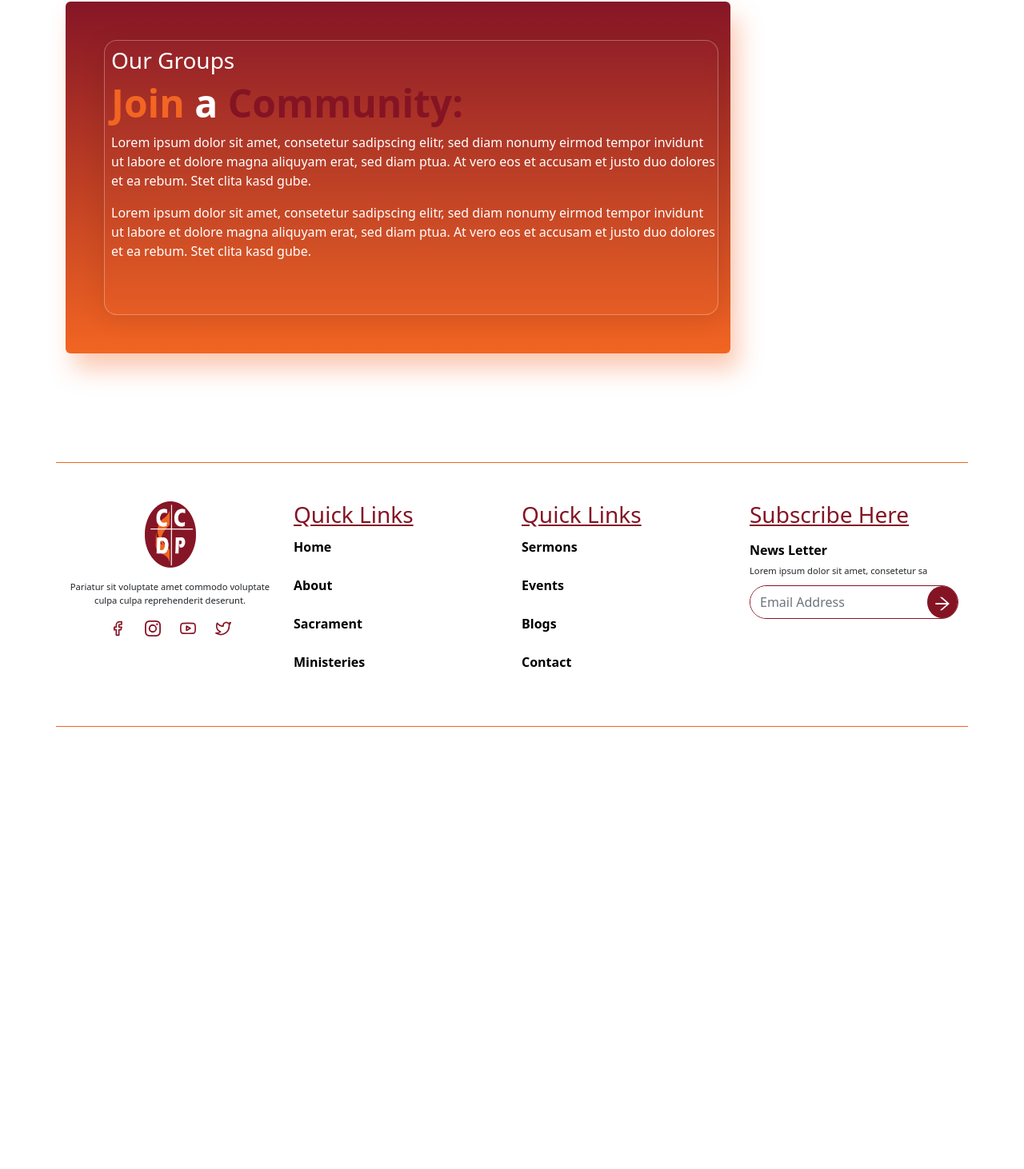
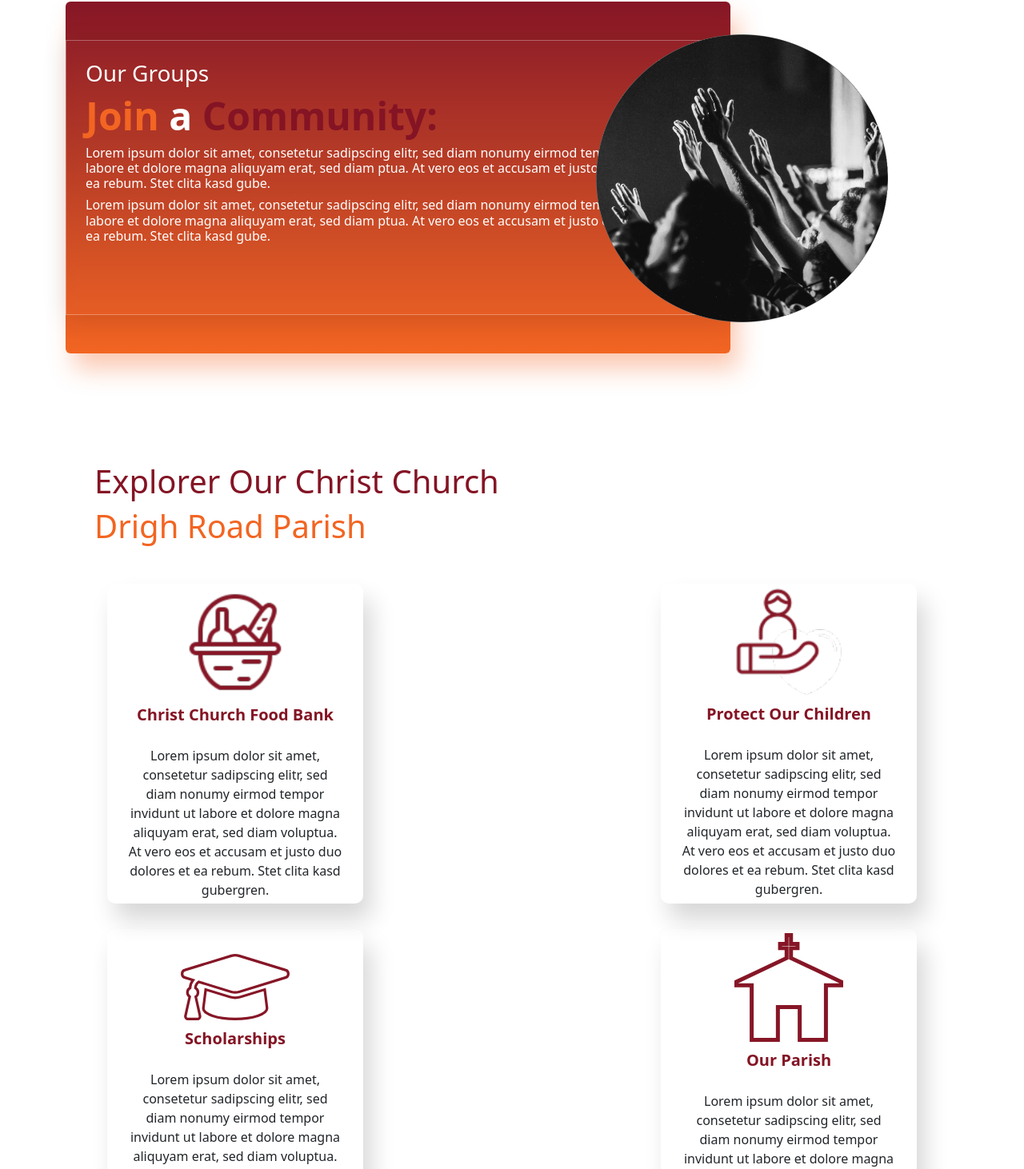
Before and after one commit to JoushwaS/christ-church-website, a React (Create React App) app: page / in a window 1280 px wide. Shown: the part 1231-2693 px from the top of the page at 80% size. Before the commit the page ends 2140 px from the top, so only its background shows below. Built offline with nearby package versions, Linux system fonts and the light colour scheme; the HTML template or start-up script is replaced by a standard one.

Commit message:
new components added on home page

```diff
--- a/src/assets/StyleSheets/Sass/Components/AboutComponent/AboutComponent.scss
+++ b/src/assets/StyleSheets/Sass/Components/AboutComponent/AboutComponent.scss
@@ -34,21 +34,28 @@
   border-radius: 10px;
 }
 
+@media #{$media-desktop-xxl} {
+  .overlay-img {
+    margin-left: 3rem;
+    margin-top: 5rem;
+    height: 40vh !important;
+  }
+}
+@media #{$media-desktop-xl} {
+  .overlay-img {
+    margin-left: 7rem;
+    margin-top: 2rem;
+    height: 50vh !important;
+  }
+}
 @media #{$media-desktop} {
   .overlay-img {
-    margin-left: 5rem;
+    margin-left: 3rem;
     margin-top: 2rem;
     height: 50vh !important;
   }
 }
 
-@media #{$media-desktop-xl} {
-  .overlay-img {
-    margin-left: 4rem;
-    margin-top: 2rem;
-    height: 40vh !important;
-  }
-}
 @media #{$media-tablet} {
   .overlay-img {
     height: 52vh !important;
@@ -58,16 +65,16 @@
 }
 @media #{$media-mobile-sm} {
   .overlay-img {
-    margin-left: 4rem;
-    margin-top: 3rem;
-    height: 48vh !important;
+    margin-left: 3rem;
+    margin-top: 5rem;
+    height: 40vh !important;
   }
 }
 
 @media #{$media-mobile-xsm} {
   .overlay-img {
-    margin-left: 1rem;
+    margin-left: 2rem;
     margin-top: 4rem;
-    height: 40vh !important;
+    height: 42vh !important;
   }
 }
--- a/src/assets/StyleSheets/Sass/Components/CommunityComponent/CommunityComponent.scss
+++ b/src/assets/StyleSheets/Sass/Components/CommunityComponent/CommunityComponent.scss
@@ -12,10 +12,10 @@
 }
 
 .child-container {
+  z-index: 1;
   height: 43vh !important;
-  width: 48rem;
   background: rgba(255, 255, 255, 0.01);
-  border-radius: 16px;
+  //   border-radius: 16px;
   box-shadow: 0 4px 30px rgba(0, 0, 0, 0.1);
   backdrop-filter: blur(5px);
   -webkit-backdrop-filter: blur(5px);
@@ -23,4 +23,45 @@
   //   height: 30vh !important;
   //   background: var($color-white) 0% 0% no-repeat padding-box;
   //   background: #ffffff 0% 0% no-repeat padding-box;
+  .child-content {
+    width: 48rem;
+  }
 }
+.community-img {
+  position: absolute;
+  z-index: 2;
+  margin-top: 2.6rem;
+  margin-left: -12rem;
+  max-height: 45%;
+  max-width: 100%;
+}
+
+@media #{$media-desktop} {
+  .community-img {
+    display: block;
+    margin-top: 2.6rem;
+    margin-left: -7rem;
+  }
+}
+
+@media #{$media-desktop-xxl} {
+  .community-img {
+    display: block;
+  }
+}
+@media #{$media-tablet} {
+  .community-img {
+    display: none;
+  }
+}
+@media #{$media-mobile-sm} {
+  .community-img {
+    display: none;
+  }
+}
+
+@media #{$media-mobile-xsm} {
+  .community-img {
+    display: none;
+  }
+}
--- /dev/null
+++ b/src/assets/StyleSheets/Sass/Components/ExplorerComponent/ExplorerComponent.scss
@@ -0,0 +1,27 @@
+@import "../../variables/variables.scss";
+
+.explorerComponentContainer {
+}
+
+.explorerItem {
+  width: 20rem;
+  height: 25rem;
+  box-shadow: 10px 20px 30px #00000029;
+  border-radius: 10px;
+  opacity: 1;
+  img {
+    max-width: 50%;
+    max-height: 80%;
+    margin-left: auto;
+    margin-right: auto;
+    display: block;
+    // object-fit: none;
+    // object-position: center center; // or 50% 50%
+  }
+}
+
+@media #{$media-mobile-xsm} {
+  .explorerItem {
+    height: 28rem;
+  }
+}
--- a/src/assets/StyleSheets/Sass/global.scss
+++ b/src/assets/StyleSheets/Sass/global.scss
@@ -4,6 +4,7 @@
 @import "../Sass//Components/HomeBanner//HomeBanner.scss";
 @import "../Sass//Components/AboutComponent/AboutComponent.scss";
 @import "../Sass//Components/CommunityComponent/CommunityComponent.scss";
+@import "../Sass//Components/ExplorerComponent/ExplorerComponent.scss";
 
 @import "../Sass/variables/variables.scss";
 
--- a/src/assets/StyleSheets/Sass/variables/variables.scss
+++ b/src/assets/StyleSheets/Sass/variables/variables.scss
@@ -11,8 +11,9 @@ $font-size-lg: $font-size-base * 1.7;
 $font-size-sm: 0.5rem !important    ;
 
 // media break points
-$media-desktop-xl: "only screen and (min-width : 2560px)";
-$media-desktop: "only screen and (min-width : 1024px)";
+$media-desktop-xxl: "only screen and (max-width : 2560px)";
+$media-desktop-xl: "only screen and (max-width : 1440px)";
+$media-desktop: "only screen and (max-width : 1024px)";
 $media-tablet: "only screen and (max-width : 768px)";
 $media-mobile: "only screen and (max-width : 600px)";
 $media-mobile-sm: "only screen and (max-width : 480px)";
--- a/src/components/CommunityComponent/CommunityComponent.js
+++ b/src/components/CommunityComponent/CommunityComponent.js
@@ -1,35 +1,41 @@
 import React from "react";
 import { GiSpiderMask } from "react-icons/gi";
-
+import CommunityComponentCircleImage from "../../assets/images/Ellipse1Main.png";
 function CommunityComponent() {
   return (
     <div className="text-white communityComponentContainer container-xl py-4">
+      {/*  */}
+
       <div className="row">
-        <div className="col-lg-9">
-          <div className="main-container p-5 d-flex flex-column rounded">
-            <div className="child-container ps-2 pt-2 pb-2">
+        <div className="col-lg-9 col-md-12 ">
+          <div className="main-container d-flex flex-column ps-0 pt-5 pb-5 d-flex flex-column rounded">
+            <div className="child-container d-flex ps-4 pt-4 pb-4">
               {" "}
+              <div className="child-content">
                 <h3 className="">Our Groups</h3>
                 <h1 className=" fw-semibold display-5">
                   <span className="color-secondary ">Join</span> a
                   <span className="color-primary"> Community: </span>
                 </h1>
-              <p className="fs-6">
+                <h6 className="fs-6">
                   Lorem ipsum dolor sit amet, consetetur sadipscing elitr, sed
                   diam nonumy eirmod tempor invidunt ut labore et dolore magna
                   aliquyam erat, sed diam ptua. At vero eos et accusam et justo
                   duo dolores et ea rebum. Stet clita kasd gube.
-              </p>
-              <p className="fs-6">
+                </h6>
+                <h6 className="fs-6">
                   Lorem ipsum dolor sit amet, consetetur sadipscing elitr, sed
                   diam nonumy eirmod tempor invidunt ut labore et dolore magna
                   aliquyam erat, sed diam ptua. At vero eos et accusam et justo
                   duo dolores et ea rebum. Stet clita kasd gube.
-              </p>
+                </h6>
               </div>
             </div>
           </div>
-        <div className="col-lg-3">communityComponentContainer</div>
+        </div>
+        <div className="col-lg-3 col-md-12 text-black ">
+          <img src={CommunityComponentCircleImage} className="community-img" />
+        </div>
       </div>
     </div>
   );
--- /dev/null
+++ b/src/components/ExplorerComponent/ExplorerComponent.js
@@ -0,0 +1,71 @@
+import React from "react";
+import ExplorerItem from "../ExplorerItem/ExplorerItem";
+import FoodBankIcon from "../../assets/images/icons8-hamper-100.png";
+import ProtectChildrenIcon from "../../assets/images/icons8-care-100.png";
+import ScholarshipIcon from "../../assets/images/Icon awesome-graduation-cap.svg";
+import parishIcon from "../../assets/images/Icon map-church.svg";
+import donateIcon from "../../assets/images/Icon awesome-donate.svg";
+import volunterIcon from "../../assets/images/icons8-volunteering-100.png";
+function ExplorerComponent() {
+  const explorerItemsList = [
+    {
+      icon: FoodBankIcon,
+      cardHeading: "Christ Church Food Bank",
+      description:
+        "Lorem ipsum dolor sit amet, consetetur sadipscing elitr, sed diam nonumy eirmod tempor invidunt ut labore et dolore magna aliquyam erat, sed diam voluptua. At vero eos et accusam et justo duo dolores et ea rebum. Stet clita kasd gubergren.",
+    },
+    {
+      icon: ProtectChildrenIcon,
+      cardHeading: "Protect Our Children",
+      description:
+        "Lorem ipsum dolor sit amet, consetetur sadipscing elitr, sed diam nonumy eirmod tempor invidunt ut labore et dolore magna aliquyam erat, sed diam voluptua. At vero eos et accusam et justo duo dolores et ea rebum. Stet clita kasd gubergren.",
+    },
+    {
+      icon: ScholarshipIcon,
+      cardHeading: "Scholarships",
+      description:
+        "Lorem ipsum dolor sit amet, consetetur sadipscing elitr, sed diam nonumy eirmod tempor invidunt ut labore et dolore magna aliquyam erat, sed diam voluptua. At vero eos et accusam et justo duo dolores et ea rebum. Stet clita kasd gubergren.",
+    },
+    {
+      icon: parishIcon,
+      cardHeading: "Our Parish",
+      description:
+        "Lorem ipsum dolor sit amet, consetetur sadipscing elitr, sed diam nonumy eirmod tempor invidunt ut labore et dolore magna aliquyam erat, sed diam voluptua. At vero eos et accusam et justo duo dolores et ea rebum. Stet clita kasd gubergren.",
+    },
+    {
+      icon: donateIcon,
+      cardHeading: "Donate Online",
+      description:
+        "Lorem ipsum dolor sit amet, consetetur sadipscing elitr, sed diam nonumy eirmod tempor invidunt ut labore et dolore magna aliquyam erat, sed diam voluptua. At vero eos et accusam et justo duo dolores et ea rebum. Stet clita kasd gubergren.",
+    },
+    {
+      icon: volunterIcon,
+      cardHeading: "Volunteering",
+      description:
+        "Lorem ipsum dolor sit amet, consetetur sadipscing elitr, sed diam nonumy eirmod tempor invidunt ut labore et dolore magna aliquyam erat, sed diam voluptua. At vero eos et accusam et justo duo dolores et ea rebum. Stet clita kasd gubergren.",
+    },
+  ];
+  return (
+    <div className="explorerComponentContainer container-lg px-5">
+      <div className="row">
+        <div className="col-lg-12 fw-semibold">
+          <h1 className="color-primary text-md-center text-sm-center text-xl-start  ">
+            Explorer Our Christ Church{" "}
+          </h1>
+          <h1 className="color-secondary text-md-center text-sm-center text-xl-start">
+            Drigh Road Parish
+          </h1>
+        </div>
+      </div>
+      <div className="row">
+        <div className="col-lg-12 d-flex justify-content-between flex-wrap pt-4">
+          {explorerItemsList.map((item) => {
+            return <ExplorerItem props={item} />;
+          })}
+        </div>
+      </div>
+    </div>
+  );
+}
+
+export default ExplorerComponent;
--- /dev/null
+++ b/src/components/ExplorerItem/ExplorerItem.js
@@ -0,0 +1,15 @@
+// import { iteratorSymbol } from "immer//internal";
+import React from "react";
+
+function ExplorerItem({ props }) {
+  console.log(props);
+  return (
+    <div className="explorerItem p-4 m-3 d-flex text-center flex-column justify-content-center">
+      <img src={props.icon} className="pb-2" />
+      <p className="fw-semibold color-primary fs-5 pb-2">{props.cardHeading}</p>
+      <span className=" fw-lighter">{props.description}</span>
+    </div>
+  );
+}
+
+export default ExplorerItem;
--- a/src/pages/Home/Home.js
+++ b/src/pages/Home/Home.js
@@ -2,6 +2,7 @@ import React from "react";
 
 import AboutComponent from "../../components/AboutComponent/AboutComponent";
 import CommunityComponent from "../../components/CommunityComponent/CommunityComponent";
+import ExplorerComponent from "../../components/ExplorerComponent/ExplorerComponent";
 import HomeBanner from "../../components/HomeBanner/HomeBanner";
 
 function Home() {
@@ -10,6 +11,7 @@ function Home() {
       <HomeBanner />
       <AboutComponent />
       <CommunityComponent />
+      <ExplorerComponent />
     </div>
   );
 }
```
Also changed, not shown: src/assets/images/Ellipse1Main.png (renamed from src/assets/images/Ellipse 1@2x.png). Lines whose indentation alone changed are shown as unchanged.
